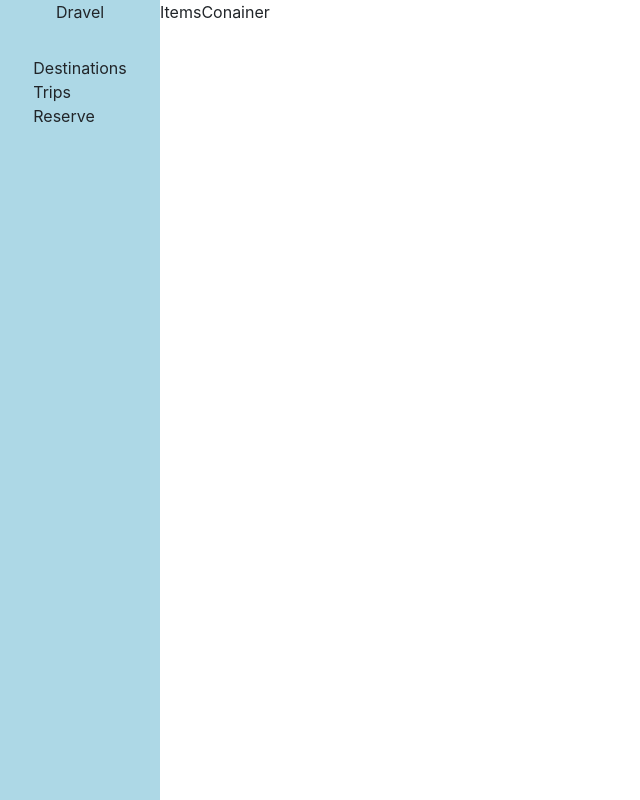
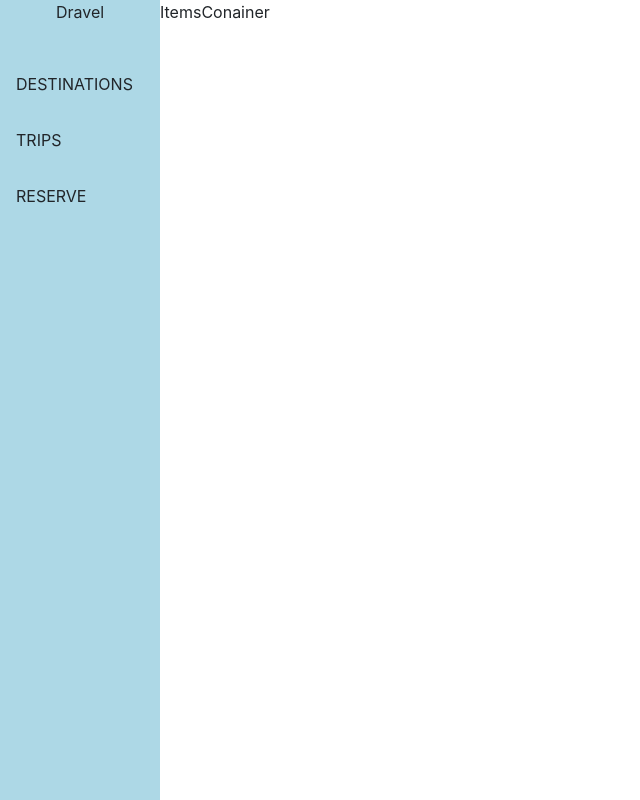
Before and after one commit to billionsjoel/dravel-app, a React (Create React App) app: page /home in a window 1280 px wide. Shown: the whole page, without its empty margins (0-640 px from the left). Built offline with nearby package versions, Linux system fonts and the light colour scheme.

Commit message:
Style menu items

```diff
--- a/src/scss/nav.scss
+++ b/src/scss/nav.scss
@@ -12,6 +12,13 @@
 		& > li {
 			list-style: none;
 			gap: 1rem;
+			width: 20vh;
+			padding: 1rem;
+			text-transform: uppercase;
+
+			&:hover {
+				background-color: darken($color: lightblue, $amount: 10);
+			}
 		}
 	}
 }
```
